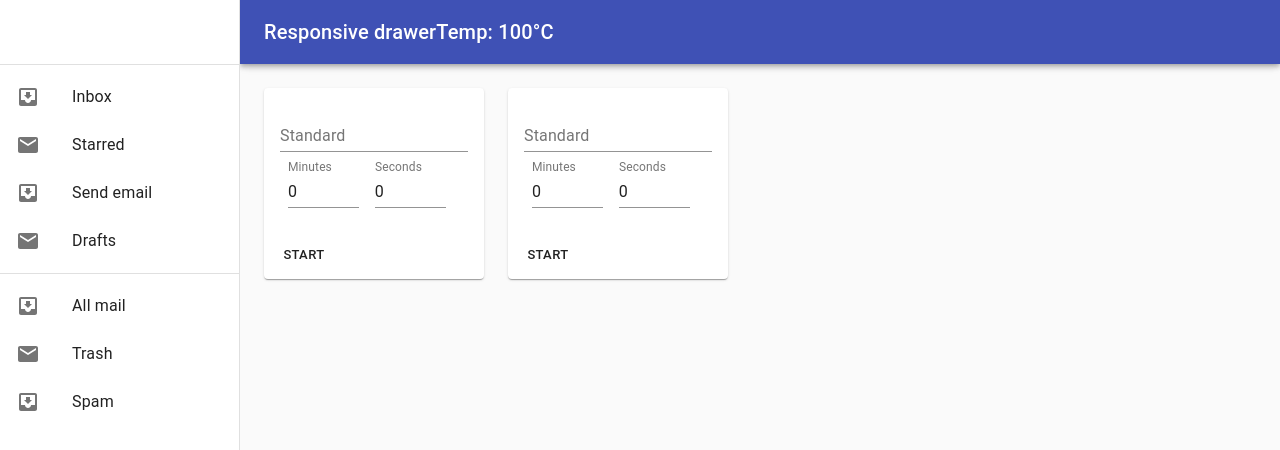
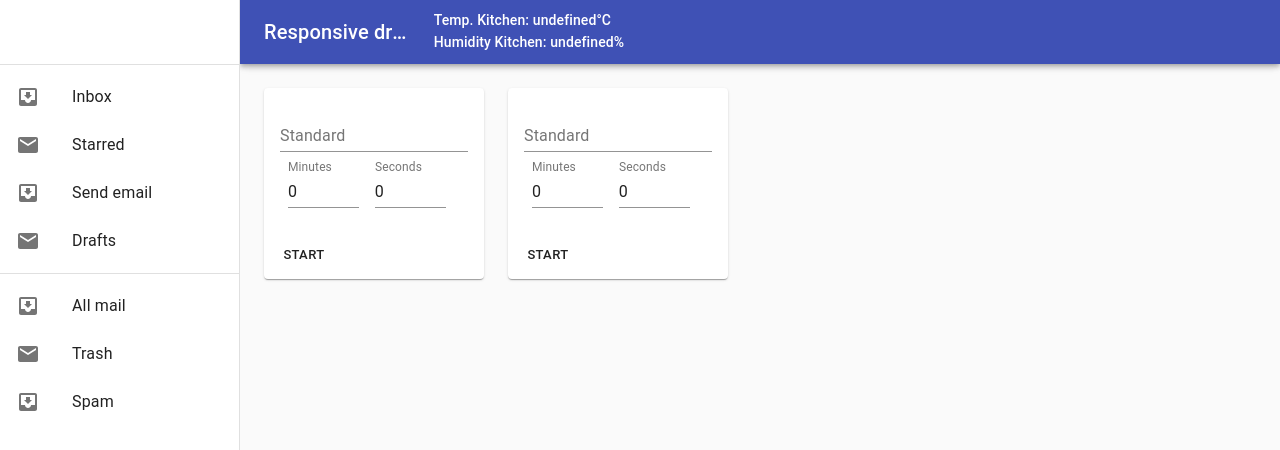
Before and after one commit to Simon-Oliver/next-exploration, a Next.js app: page /dashboard in a window 1280 px wide. Shown: the top 450 px of the page. Built offline with nearby package versions, Linux system fonts and the light colour scheme; no server answers.

Commit message:
added temp fetching

```diff
--- a/package.json
+++ b/package.json
@@ -8,7 +8,7 @@
     "start": "next start"
   },
   "dependencies": {
-    "@material-ui/core": "^4.10.2",
+    "@material-ui/core": "^4.11.0",
     "@material-ui/icons": "^4.9.1",
     "moment": "^2.27.0",
     "next": "9.3.5",
--- a/pages/dashboard.js
+++ b/pages/dashboard.js
@@ -1,5 +1,6 @@
-import React from 'react';
+import React, { useState, useRef, useEffect } from 'react';
 import PropTypes from 'prop-types';
+import { Container } from '@material-ui/core';
 import AppBar from '@material-ui/core/AppBar';
 import CssBaseline from '@material-ui/core/CssBaseline';
 import Divider from '@material-ui/core/Divider';
@@ -58,13 +59,51 @@ const useStyles = makeStyles((theme) => ({
     flexWrap: 'wrap',
     gap: theme.spacing(1),
   },
+  title: {
+    flexGrow: 1,
+  },
 }));
+
+function useInterval(callback, delay) {
+  const savedCallback = useRef();
+
+  // Remember the latest callback.
+  useEffect(() => {
+    savedCallback.current = callback;
+  }, [callback]);
+
+  // Set up the interval.
+  useEffect(() => {
+    function tick() {
+      savedCallback.current();
+    }
+    if (delay !== null) {
+      let id = setInterval(tick, delay);
+      return () => clearInterval(id);
+    }
+  }, [delay]);
+}
+
+const fetchData = async () => {
+  const res = await fetch('http://127.0.0.1:8000/temp/dh11');
+  const data = await res.json();
+  return data;
+};
 
 function ResponsiveDrawer(props) {
   const { window } = props;
   const classes = useStyles();
   const theme = useTheme();
-  const [mobileOpen, setMobileOpen] = React.useState(false);
+  const [mobileOpen, setMobileOpen] = useState(false);
+  const [temp, setTemp] = useState({});
+  let [delay, setDelay] = useState(1000);
+
+  useInterval(async () => {
+    // Your custom logic here
+    const data = await fetchData();
+    console.log('------>', data);
+    setTemp(data);
+  }, delay);
 
   const handleDrawerToggle = () => {
     setMobileOpen(!mobileOpen);
@@ -110,19 +149,13 @@ function ResponsiveDrawer(props) {
           >
             <MenuIcon />
           </IconButton>
-          <Typography variant="h6" noWrap>
+          <Typography variant="h6" noWrap className={classes.title}>
             Responsive drawer
           </Typography>
-          <Typography
-            anchorOrigin={{
-              vertical: 'top',
-              horizontal: 'right',
-            }}
-            variant="h6"
-            className={classes.title}
-          >
-            Temp: 100°C
-          </Typography>
+          <Container>
+            <Typography variant="subtitle2">{`Temp. Kitchen: ${temp.temp}°C`}</Typography>
+            <Typography variant="subtitle2">{`Humidity Kitchen: ${temp.humidity}%`}</Typography>
+          </Container>
         </Toolbar>
       </AppBar>
       <nav className={classes.drawer} aria-label="mailbox folders">
--- a/pages/temp.js
+++ b/pages/temp.js
@@ -2,7 +2,7 @@ import fetch from 'node-fetch';
 import React, { useState, useEffect, useRef } from 'react';
 
 const fetchData = async () => {
-  const res = await fetch('http://localhost:3000/api/user');
+  const res = await fetch('http://127.0.0.1:8000/temp/dh11');
   const data = await res.json();
   return data.temp;
 };
@@ -34,7 +34,7 @@ const Temp = () => {
   useInterval(async () => {
     // Your custom logic here
     const data = await fetchData();
-    console.log(data);
+    console.log('temp component', data);
     setTemp(data);
   }, delay);
 
```
Also changed, not shown: 1 other file (tests, documents, lock files or other folders).
